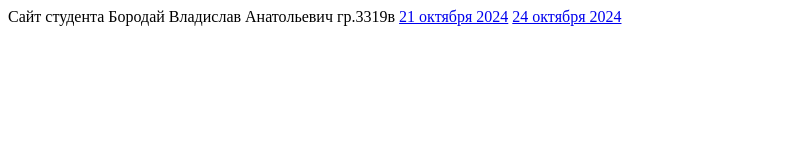
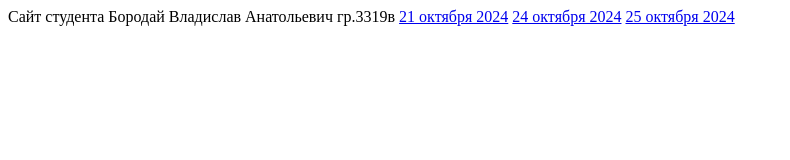
Before and after one commit to m1obke/m1obke.github.io, a plain HTML site: page index.html in a window 1280 px wide. Shown: the whole page, without its empty margins (0-790 px from the left). Drawn offline with Linux system fonts and the light colour scheme.

Commit message:
Update index.html

```diff
--- a/index.html
+++ b/index.html
@@ -10,5 +10,6 @@
    Сайт студента Бородай Владислав Анатольевич гр.3319в
     <a href="21okt24.html"> 21 октября 2024</a>
     <a href="24okt24.html"> 24 октября 2024</a>
+    <a href="25oct24.html"> 25 октября 2024</a>
 </body>
 </html>
```
